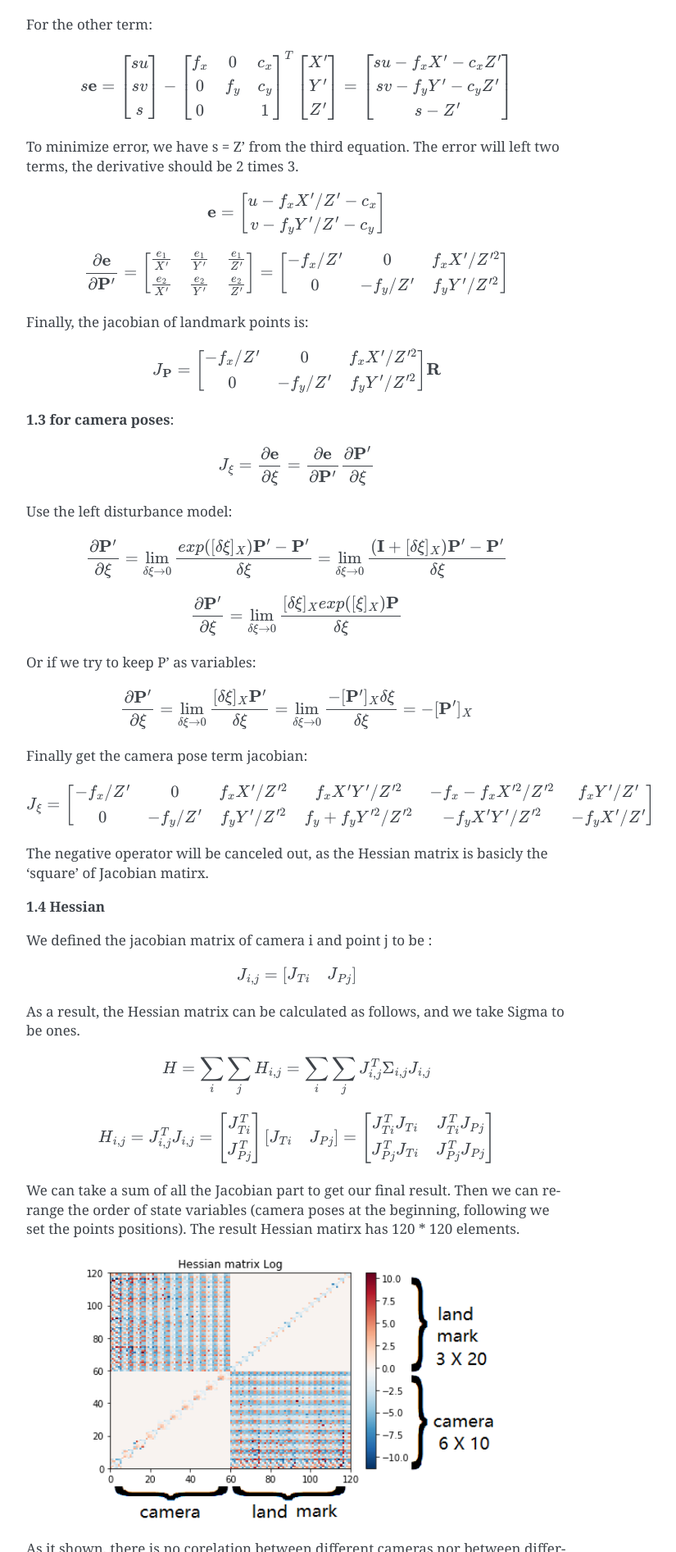
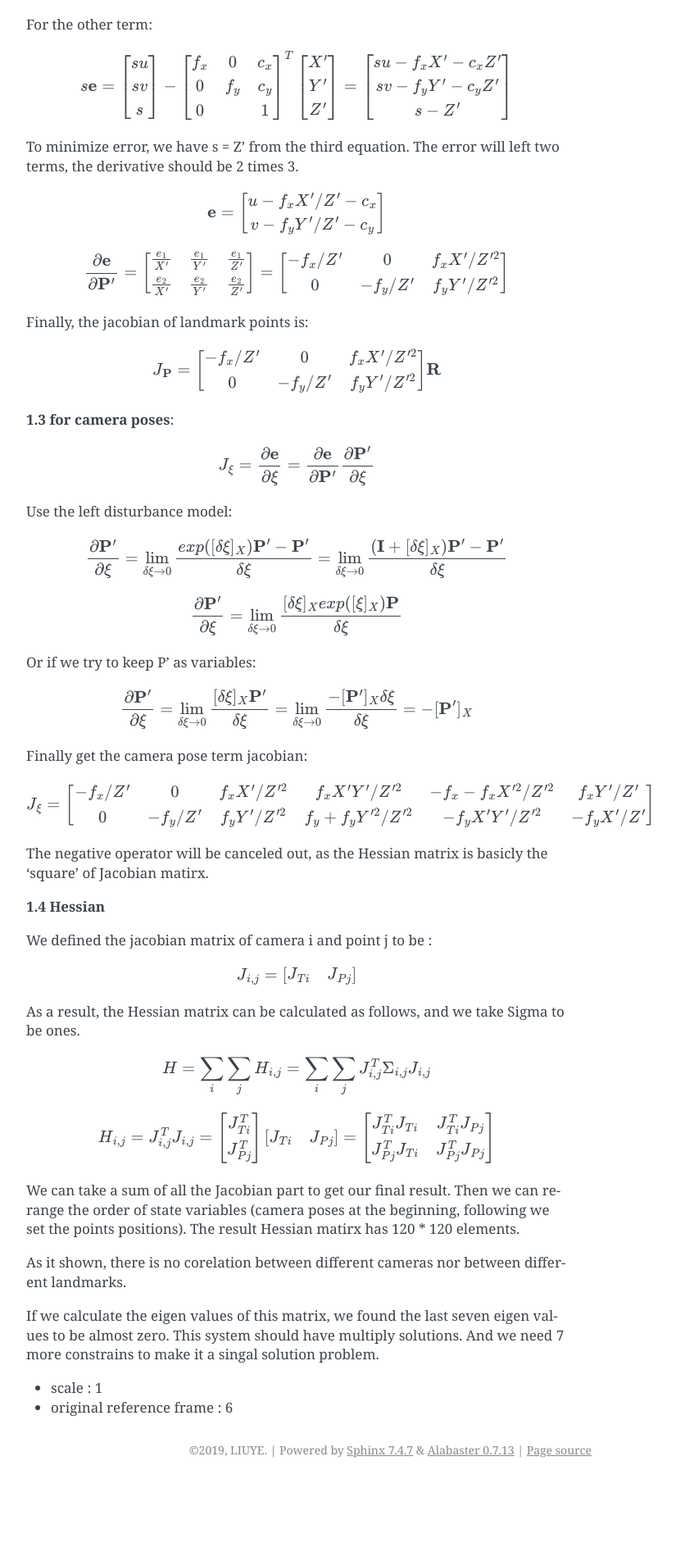
Before and after one commit to gggliuye/VIO, a Sphinx documentation site: the page built from docs/deepblue/VIO.rst, in a window 1280 px wide. Shown: the part 4507-6400 px from the top of the page at 82% size, without its empty margins (388-1213 px from the left). Built offline with Sphinx 7.4.7, drawn with Linux system fonts in a browser that asks for light colours; after the commit the page ends 6315 px from its top, so only the background shows below that.

Commit message:
Update VIO.rst

```diff
--- a/docs/deepblue/VIO.rst
+++ b/docs/deepblue/VIO.rst
@@ -285,9 +285,7 @@ As a result, the Hessian matrix can be calculated as follows, and we take Sigma
 We can take a sum of all the Jacobian part to get our final result.
 Then we can re-range the order of state variables (camera poses at the beginning, following we set the points positions). The result Hessian matirx has 120 * 120 elements.
 
-.. image:: images/hessian.png
-   :width: 80%
-   :align: center
+
 
 As it shown, there is no corelation between different cameras nor between different landmarks.
 
```
